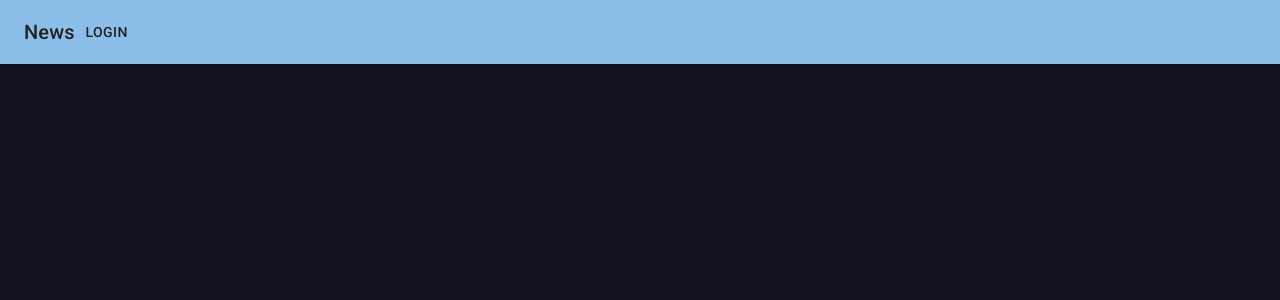
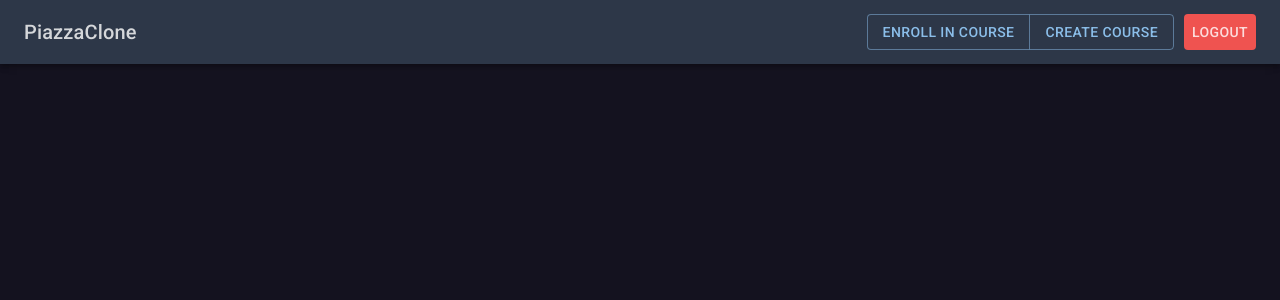
Before and after one commit to saad-afridi/PiazzaClone, a React (Create React App) app in the folder frontend/: page /course in a window 1280 px wide. Shown: the top 300 px of the page. Built offline with nearby package versions, Linux system fonts and the light colour scheme; no server answers.

Commit message:
Polished routing to home page and added basic Appbar for home page

```diff
--- a/frontend/src/actions/authActions.js
+++ b/frontend/src/actions/authActions.js
@@ -47,3 +47,10 @@ export const tryRegister = (userData, history) => (dispatch) => {
 			});
 		});
 };
+
+export const logout = () => {
+    return {
+        type: 'USER-LOGOUT',
+        payload: null
+    }
+}
--- a/frontend/src/pages/Course/EnrollCourse/EnrollCourseItem.js
+++ b/frontend/src/pages/Course/EnrollCourse/EnrollCourseItem.js
@@ -15,16 +15,10 @@ const useStyles = makeStyles((theme) => ({
 
 const EnrollCourseItem = ({ course }) => {
 	const classes = useStyles();
-
 	const [disabled, setDisabled] = React.useState(false);
 
 	const dispatch = useDispatch();
 	const { user } = useSelector((state) => state.userState);
-
-	// Check if user is already enrolled in this course
-    for (let i = 0; i < user.courses.length; i++) {
-        if (user.courses[i].id === course.id) setDisabled(true);
-    }
 
 	const stateProps = { dispatch, user, course, setDisabled };
 
@@ -90,7 +84,7 @@ const ObjToTextField = ({ keyText, valueText }) => {
 
 const enroll = (e, stateProps) => {
 	const { dispatch, user, course, setDisabled } = stateProps;
-    setDisabled(true);
+	setDisabled(true);
 	dispatch(enrollInCourse(user, course['id']));
 };
 
--- a/frontend/src/pages/Course/EnrollCourse/index.js
+++ b/frontend/src/pages/Course/EnrollCourse/index.js
@@ -11,6 +11,10 @@ import { useHistory } from 'react-router-dom';
 
 const EnrollCourse = () => {
 	const courses = useSelector((state) => state.courseState);
+	const { user } = useSelector((state) => state.userState);
+	const filteredCourses = courses.filter(
+		(course) => !user.courses.includes(course.id)
+	);
 	const history = useHistory();
 
 	return (
@@ -22,11 +26,11 @@ const EnrollCourse = () => {
 						<Button
 							variant="contained"
 							color="primary"
-							onClick={() => history.push('/course')}>
-							{'NEXT >'}
+							onClick={() => history.push('/')}>
+							Home
 						</Button>
 					</Grid>
-					{courses.map((_course, _index) => {
+					{filteredCourses.map((_course, _index) => {
 						return (
 							<EnrollCourseItem course={_course} key={_index} />
 						);
--- a/frontend/src/pages/Course/ViewCourse/index.js
+++ b/frontend/src/pages/Course/ViewCourse/index.js
@@ -1,20 +1,68 @@
-import React from 'react'
+import React from 'react';
 
-import {AppBar, Button, Typography, Toolbar} from '@material-ui/core'
+import {
+	AppBar,
+	Button,
+	Typography,
+	Toolbar,
+	ButtonGroup,
+	makeStyles,
+} from '@material-ui/core';
+import { red } from '@material-ui/core/colors';
+
+import { useHistory } from 'react-router';
+
+import { useDispatch, useSelector } from 'react-redux';
+import { logout } from '../../../actions/authActions';
+
+const useStyles = makeStyles((theme) => ({
+	appBar: {
+		color: '#FFFFFFCC',
+		backgroundColor: '#2d3748',
+	},
+    buttonGroups : {
+        marginLeft: 'auto',
+        marginRight: '10px'
+    }
+}));
 
 const ViewCourse = () => {
-    return (
+	const classes = useStyles();
+	const history = useHistory();
+	const dispatch = useDispatch();
+	const { user } = useSelector((state) => state.userState);
+
+    // Handlers
+	const handleLogout = () => {
+		dispatch(logout());
+	};
+
+    const handleEnroll = () => {
+        history.push('/enroll')
+    }
+
+    const handleCreateCourse = () => {
+        history.push('/create-course')
+    }
+
+	return (
 		<div>
-			<AppBar position="static">
+			<AppBar position="static" className={classes.appBar}>
 				<Toolbar>
-					<Typography variant="h6">
-						News
-					</Typography>
-					<Button color="inherit">Login</Button>
+					<Typography variant="h6">PiazzaClone</Typography>
+					<ButtonGroup color="primary" className={classes.buttonGroups}>
+						<Button onClick={handleEnroll}>Enroll In Course</Button>
+						<Button onClick={handleCreateCourse} disabled={user.category === "student"}>
+							Create Course
+						</Button>
+					</ButtonGroup>
+					<Button style={{backgroundColor: red[400]}} onClick={handleLogout}>
+						Logout
+					</Button>
 				</Toolbar>
 			</AppBar>
 		</div>
 	);
-}
+};
 
 export default ViewCourse;
--- a/frontend/src/reducers/userReducers.js
+++ b/frontend/src/reducers/userReducers.js
@@ -24,6 +24,10 @@ export default function userReducers(state = initialState, action) {
             newState = { ...state, user: action.payload };
             saveData(newState);
 			return newState;
+        case 'USER-LOGOUT':
+            newState = { authenticated: false, user: {}}
+            saveData(newState);
+            return newState;
 		default:
 			return state;
 	}
```
